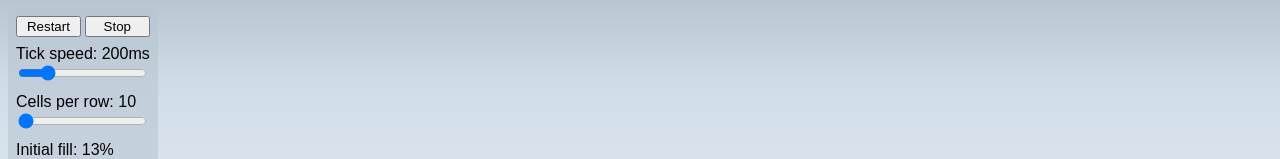
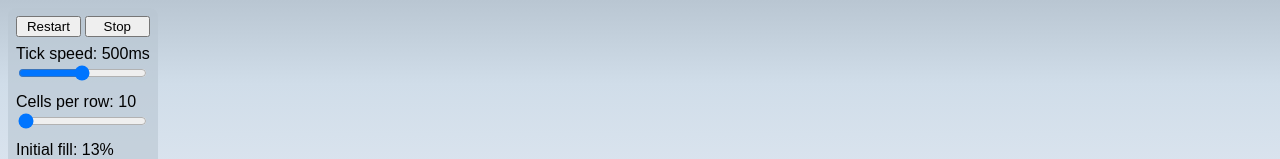
Before and after one commit to jEnbuska/svelte-conveys-game-of-life, a SvelteKit app: page / in a window 1280 px wide. Shown: the top 159 px of the page. Built offline with nearby package versions, Linux system fonts and the light colour scheme.

Commit message:
decrease initial tick speed

```diff
--- a/src/routes/+page.svelte
+++ b/src/routes/+page.svelte
@@ -4,9 +4,9 @@
 
 	let width = 100;
 	let height = 100;
-	let tick = 200;
-	let initialFill = 13
-	let maxX = 10
+	let tick = 500;
+	let initialFill = 13;
+	let maxX = 10;
 
 	$: cellSizePx = width / maxX;
 	$: maxY = Math.floor(height / cellSizePx);
```
